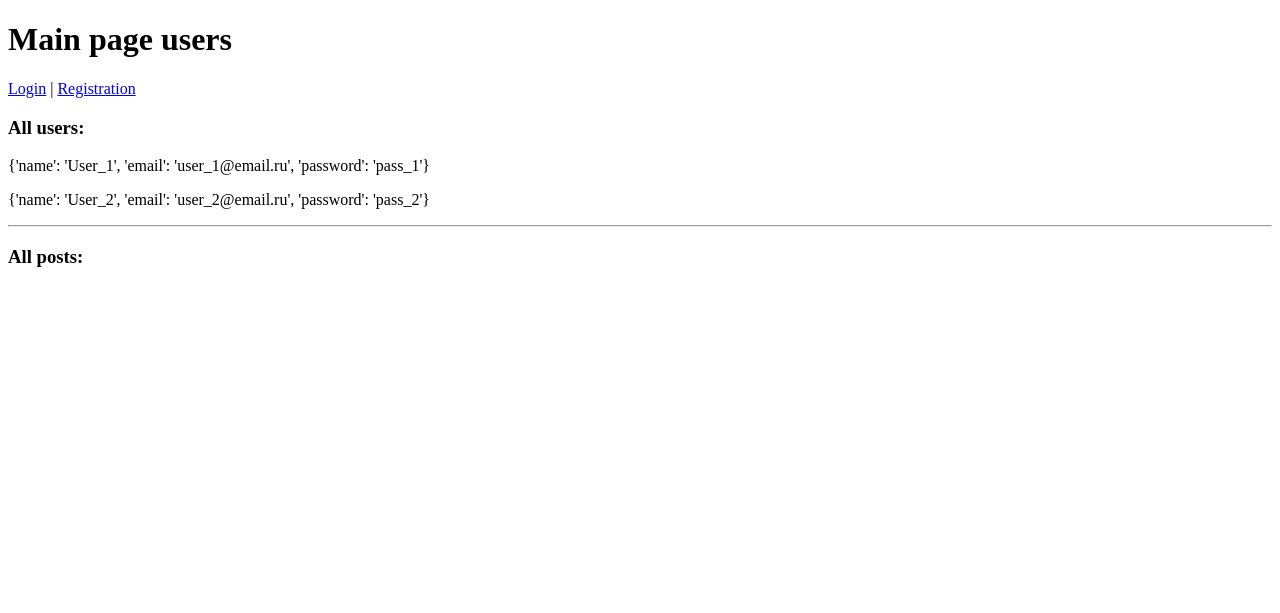
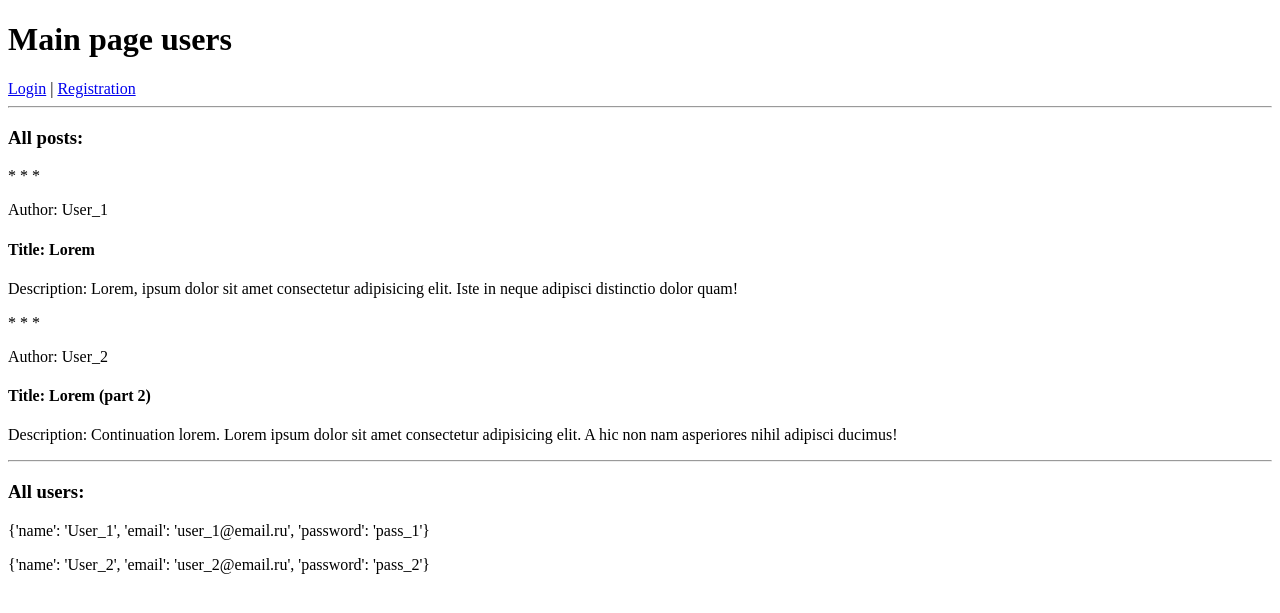
Before and after one commit to Vi-Sad/project-users, a Django app: page / in a window 1280 px wide. Shown: the top 613 px of the page. Run offline with Django 4.2, Linux system fonts and the light colour scheme.

Commit message:
Update USERS/templates/add_post.html, index.html and page_user.html. Update USERS/user/urls.py and views.py (the correct operation of the login to the page. Add extends and block)

```diff
--- a/USERS/templates/add_post.html
+++ b/USERS/templates/add_post.html
@@ -5,7 +5,7 @@
     <title>Title</title>
 </head>
 <body>
-<p>Success</p>
+<p>{{ message }}</p>
 <a href="{{ url }}">
     <button>Back</button>
 </a>
--- a/USERS/templates/index.html
+++ b/USERS/templates/index.html
@@ -9,14 +9,18 @@
 <a href="login">Login</a>
 <span>|</span>
 <a href="registration">Registration</a>
+<hr>
+<h3>All posts:</h3>
+{% for i in posts %}
+<p>* * *</p>
+<p>Author: {{ i.name }}</p>
+<h4>Title: {{ i.title }}</h4>
+<p>Description: {{ i.description }}</p>
+{% endfor %}
+<hr>
 <h3>All users:</h3>
 {% for i in users %}
 <p>{{ i }}</p>
 {% endfor %}
-<hr>
-<h3>All posts:</h3>
-{% for i in posts %}
-<p>{{ i }}</p>
-{% endfor %}
 </body>
 </html>
--- a/USERS/user/urls.py
+++ b/USERS/user/urls.py
@@ -8,6 +8,6 @@ urlpatterns = [
     path('registration/check/', user.registration_check, name='registration_check'),
     path('login/', user.login, name='login'),
     path('login/check/', user.login_check, name='login_check'),
-    path('login/user/<slug:name>/', user.user_page, name='user_page'),
+    path('login/user/<slug:name>/', user.info_user, name='user_page'),
     path('login/user/<slug:name>/posts/', user.add_post, name='add_post'),
 ]
--- a/USERS/user/views.py
+++ b/USERS/user/views.py
@@ -15,7 +15,20 @@ users = [
         'password': 'pass_2',
     },
 ]
-posts = []
+posts = [
+    {
+        'name': 'User_1',
+        'title': 'Lorem',
+        'description': 'Lorem, ipsum dolor sit amet consectetur adipisicing elit. '
+                       'Iste in neque adipisci distinctio dolor quam!',
+    },
+    {
+        'name': 'User_2',
+        'title': 'Lorem (part 2)',
+        'description': 'Continuation lorem. Lorem ipsum dolor sit amet consectetur adipisicing elit. '
+                       'A hic non nam asperiores nihil adipisci ducimus!',
+    }
+]
 active_user = None
 
 
@@ -50,21 +63,21 @@ def login_check(request):
     global message, active_user
     email = request.GET['email']
     password = request.GET['password']
-    if any([x['email'] == email for x in users] and [x['password'] == password for x in users]):
-        for i in users:
-            if email == i['email']:
+    for i in users:
+        if i['email'] == email:
+            if i['email'] == email and i['password'] == password:
                 active_user = i['name']
-        message = 'Success'
-        url = f'http://127.0.0.1:8000/login/user/{active_user}/'
-    else:
-        url = 'http://127.0.0.1:8000/login/'
-        message = 'Invalid email or password'
-    return render(request, 'login_check.html', context={'message': message, 'url': url})
+                message = 'Success'
+                url = f'http://127.0.0.1:8000/login/user/{active_user}/'
+            else:
+                url = 'http://127.0.0.1:8000/login/'
+                message = 'Invalid email or password'
+            return render(request, 'login_check.html', context={'message': message, 'url': url})
 
 
 def user_page(request, name):
     if any(x['name'] == name for x in users):
-        return render(request, 'page_user.html', context={'name': name, 'posts': posts})
+        return render(request, 'info_user.html', context={'name': name, 'posts': posts})
     else:
         return HttpResponseNotFound('<h1>Error 404. Page not found</h1>')
 
@@ -74,7 +87,18 @@ def add_post(request, name):
     description = request.GET['description']
     if any(x['name'] == name for x in users):
         url = f'http://127.0.0.1:8000/login/user/{name}/'
-        posts.append({'name': name, 'title': title, 'description': description})
-        return render(request, 'add_post.html', context={'url': url})
+        if title == '' or description == '':
+            message = 'Error. Empty fields are not allowed'
+        else:
+            message = 'Success'
+            posts.append({'name': name, 'title': title, 'description': description})
+        return render(request, 'add_post.html', context={'url': url, 'message': message})
     else:
         return HttpResponseNotFound('<h1>Error 404. Page not found</h1>')
+
+
+def info_user(request, name):
+    if any(x['name'] == name for x in users):
+        return render(request, 'info_user.html', context={'name': name, 'users': users, 'posts': posts})
+    else:
+        return HttpResponseNotFound('<h1>Error 404. Page not found</h1>')
```
Also changed, not shown: USERS/templates/page_user.html (+7 -5 lines).
